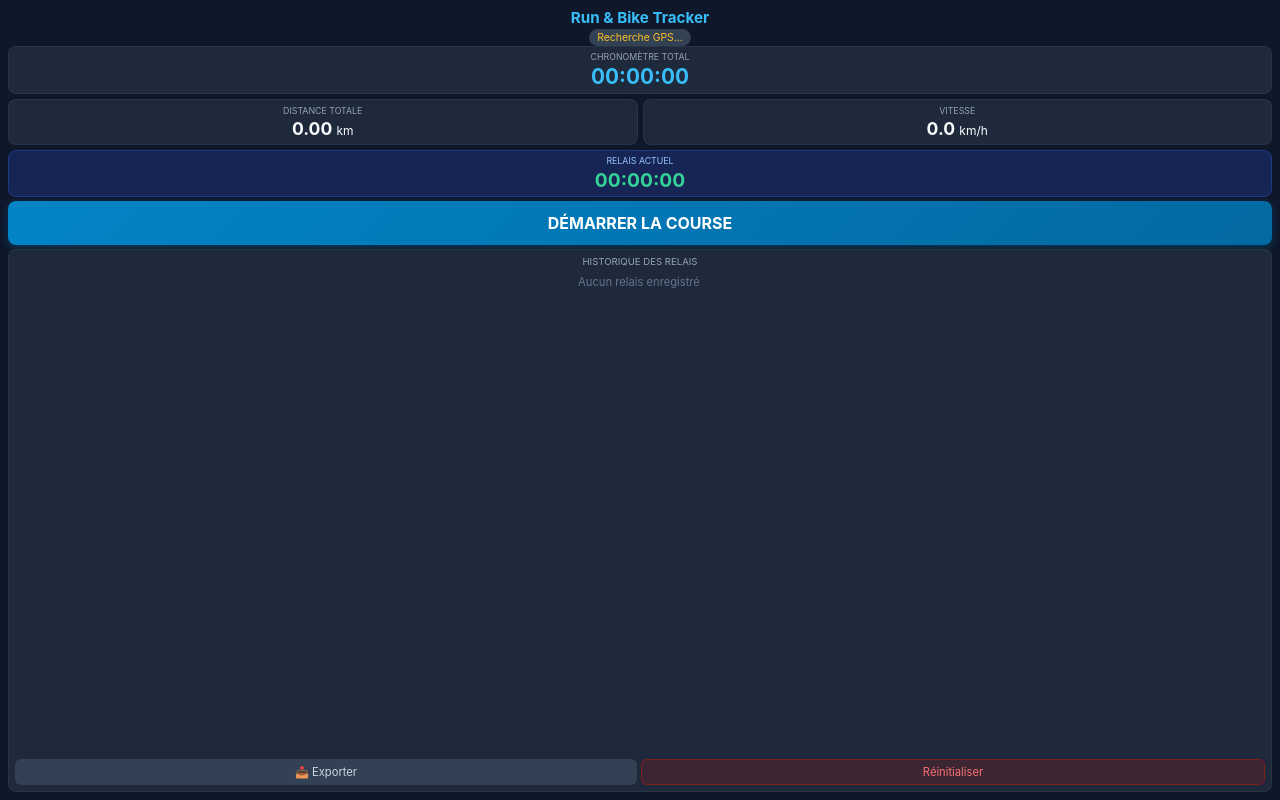
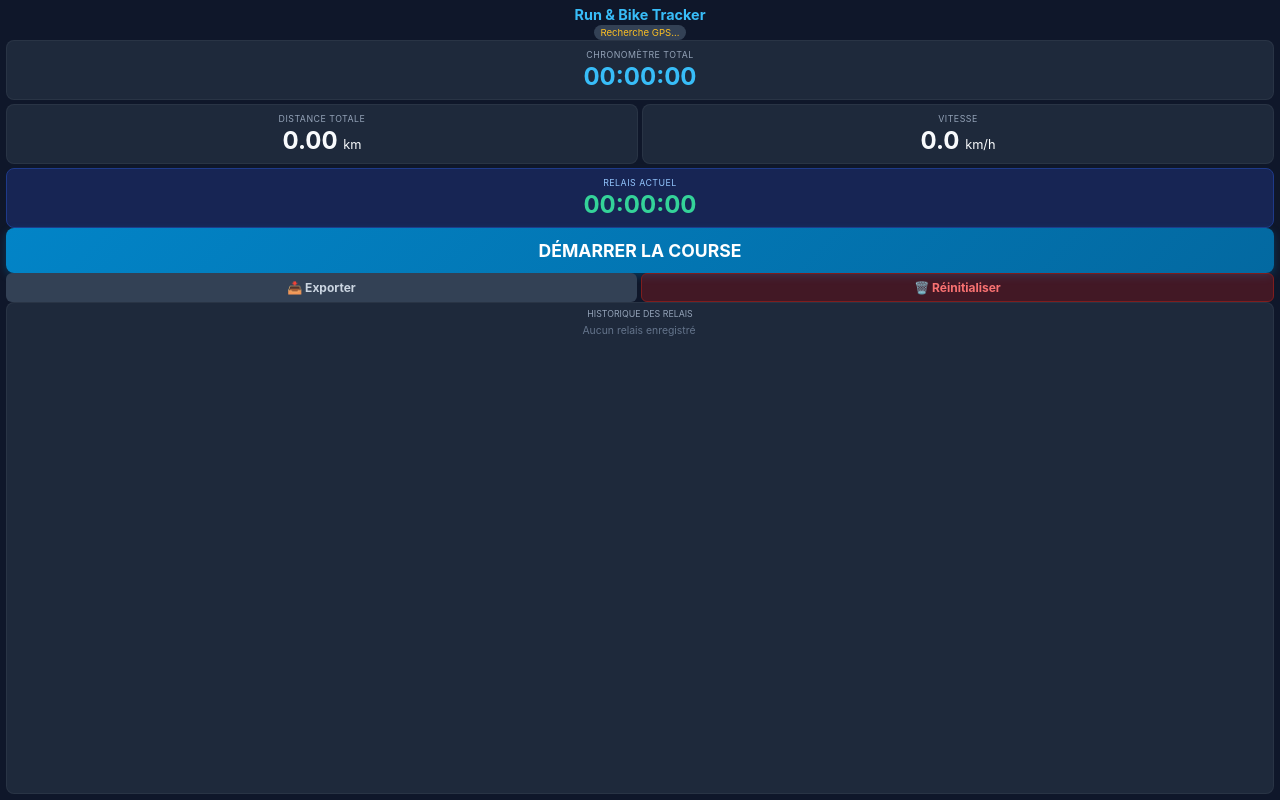
Before and after one commit to pierimel/Court_et_pedale, a plain HTML site: page index.html in a window 1280 px wide. Drawn offline with Linux system fonts and the light colour scheme.

Commit message:
Update index.html

```diff
--- a/index.html
+++ b/index.html
@@ -18,7 +18,7 @@
             flex-direction: column;
             height: 100vh;
             justify-content: space-between;
-            padding: 8px;
+            padding: 6px;
             overflow: hidden;
         }
         header {
@@ -29,13 +29,13 @@
             gap: 2px;
         }
         h1 {
-            font-size: 0.95rem;
+            font-size: 0.9rem;
             color: #38bdf8;
         }
         .gps-badge {
-            font-size: 0.65rem;
-            padding: 2px 8px;
-            border-radius: 10px;
+            font-size: 0.6rem;
+            padding: 2px 6px;
+            border-radius: 8px;
             background: #334155;
             color: #fbbf24;
         }
@@ -47,49 +47,53 @@
             background: #7f1d1d;
             color: #f87171;
         }
-        /* Masqué par défaut, apparaît uniquement si le GPS décroche */
         .retry-btn {
             display: none;
             margin-top: 2px;
-            padding: 3px 10px;
-            font-size: 0.7rem;
+            padding: 2px 8px;
+            font-size: 0.65rem;
             font-weight: bold;
             background: #b91c1c;
             color: white;
             border: none;
-            border-radius: 6px;
+            border-radius: 4px;
             cursor: pointer;
         }
+        /* Tableau de bord optimisé grand format et plein largeur */
         .dashboard {
-            display: grid;
-            grid-template-columns: 1fr 1fr;
-            gap: 5px;
+            display: flex;
+            flex-direction: column;
+            gap: 4px;
         }
         .card {
             background: #1e293b;
-            padding: 5px;
+            padding: 8px 12px;
             border-radius: 8px;
             text-align: center;
             border: 1px solid rgba(255, 255, 255, 0.05);
+            width: 100%;
         }
         .card-title {
             font-size: 0.55rem;
             color: #94a3b8;
             text-transform: uppercase;
             margin-bottom: 2px;
+            letter-spacing: 0.5px;
         }
         .card-value {
-            font-size: 1.1rem;
+            font-size: 1.5rem;
             font-weight: bold;
         }
-        .card.full {
-            grid-column: span 2;
+        .row-cards {
+            display: grid;
+            grid-template-columns: 1fr 1fr;
+            gap: 4px;
         }
-        /* Le gros bouton de relais placé haut et bien visible */
+        /* Gros bouton de relais */
         .big-btn {
             width: 100%;
             padding: 12px;
-            font-size: 1rem;
+            font-size: 1.1rem;
             font-weight: bold;
             border: none;
             border-radius: 8px;
@@ -97,16 +101,36 @@
             color: white;
             background: linear-gradient(135deg, #0284c7, #0369a1);
             box-shadow: 0 3px 8px rgba(2, 132, 199, 0.3);
-            margin: 4px 0;
         }
         .big-btn:active {
             transform: scale(0.98);
         }
-        /* Historique occupant toute la fin de la page */
+        /* Boutons d'action toujours visibles */
+        .footer-actions {
+            display: flex;
+            gap: 4px;
+        }
+        .small-btn {
+            flex: 1;
+            padding: 6px;
+            font-size: 0.75rem;
+            font-weight: bold;
+            border: none;
+            border-radius: 6px;
+            background: #334155;
+            color: #cbd5e1;
+            cursor: pointer;
+        }
+        .small-btn.danger {
+            background: rgba(185, 28, 28, 0.3);
+            color: #f87171;
+            border: 1px solid #7f1d1d;
+        }
+        /* Historique scrollable compact en bas */
         .history-section {
             background: #1e293b;
             border-radius: 8px;
-            padding: 6px;
+            padding: 5px;
             flex-grow: 1;
             display: flex;
             flex-direction: column;
@@ -114,10 +138,10 @@
             border: 1px solid rgba(255, 255, 255, 0.05);
         }
         .history-title {
-            font-size: 0.6rem;
+            font-size: 0.55rem;
             color: #94a3b8;
             text-transform: uppercase;
-            margin-bottom: 3px;
+            margin-bottom: 2px;
             text-align: center;
         }
         .history-list {
@@ -134,28 +158,8 @@
             justify-content: space-between;
             align-items: center;
             background: #334155;
-            padding: 5px 8px;
+            padding: 4px 8px;
             border-radius: 6px;
-        }
-        .footer-actions {
-            display: flex;
-            gap: 4px;
-            margin-top: 4px;
-        }
-        .small-btn {
-            flex: 1;
-            padding: 5px;
-            font-size: 0.7rem;
-            border: none;
-            border-radius: 6px;
-            background: #334155;
-            color: #cbd5e1;
-            cursor: pointer;
-        }
-        .small-btn.danger {
-            background: rgba(185, 28, 28, 0.2);
-            color: #f87171;
-            border: 1px solid #7f1d1d;
         }
     </style>
 </head>
@@ -168,36 +172,45 @@
     </header>
 
     <div class="dashboard">
-        <div class="card full" style="padding: 4px;">
+        <!-- 1. Chrono Total (Plein écran) -->
+        <div class="card">
             <div class="card-title">Chronomètre Total</div>
-            <div class="card-value" id="total-chrono" style="color:#38bdf8; font-size: 1.3rem;">00:00:00</div>
+            <div class="card-value" id="total-chrono" style="color:#38bdf8;">00:00:00</div>
         </div>
-        <div class="card">
-            <div class="card-title">Distance Totale</div>
-            <div class="card-value"><span id="total-distance">0.00</span> <span style="font-size:0.75rem; font-weight:normal;">km</span></div>
+
+        <!-- 2. Distance et Vitesse côte à côte -->
+        <div class="row-cards">
+            <div class="card">
+                <div class="card-title">Distance Totale</div>
+                <div class="card-value"><span id="total-distance">0.00</span> <span style="font-size:0.8rem; font-weight:normal;">km</span></div>
+            </div>
+            <div class="card">
+                <div class="card-title">Vitesse</div>
+                <div class="card-value"><span id="current-speed">0.0</span> <span style="font-size:0.8rem; font-weight:normal;">km/h</span></div>
+            </div>
         </div>
-        <div class="card">
-            <div class="card-title">Vitesse</div>
-            <div class="card-value"><span id="current-speed">0.0</span> <span style="font-size:0.75rem; font-weight:normal;">km/h</span></div>
-        </div>
-        <div class="card full" style="background: #172554; border-color: #1e3a8a; padding: 4px;">
+
+        <!-- 3. Relais Actuel (Plein écran mis en valeur) -->
+        <div class="card" style="background: #172554; border-color: #1e3a8a;">
             <div class="card-title" id="relais-title" style="color: #93c5fd;">Relais actuel</div>
-            <div class="card-value" id="relais-chrono" style="color:#34d399; font-size: 1.2rem;">00:00:00</div>
+            <div class="card-value" id="relais-chrono" style="color:#34d399;">00:00:00</div>
         </div>
     </div>
 
-    <!-- Le bouton de passage de relais est maintenant juste sous le tableau de bord -->
+    <!-- Gros bouton de passage de relais -->
     <button class="big-btn" id="btn-toggle" onclick="handleMainAction()">DÉMARRER LA COURSE</button>
 
-    <!-- Historique des relais scrollable occupant la fin de page -->
+    <!-- Boutons d'export et reset toujours accessibles -->
+    <div class="footer-actions">
+        <button class="small-btn" onclick="exportData()">📥 Exporter</button>
+        <button class="small-btn danger" onclick="resetAll()">🗑️ Réinitialiser</button>
+    </div>
+
+    <!-- Historique des relais en bas -->
     <div class="history-section">
         <div class="history-title">Historique des relais</div>
         <div class="history-list" id="history-list">
-            <div style="color: #64748b; text-align: center; font-size: 0.7rem; margin-top: 5px;">Aucun relais enregistré</div>
-        </div>
-        <div class="footer-actions">
-            <button class="small-btn" onclick="exportData()">📥 Exporter</button>
-            <button class="small-btn danger" onclick="resetAll()">Réinitialiser</button>
+            <div style="color: #64748b; text-align: center; font-size: 0.65rem; margin-top: 3px;">Aucun relais enregistré</div>
         </div>
     </div>
 
@@ -267,7 +280,7 @@
                 (position) => {
                     gpsStatusEl.textContent = "GPS Connecté (±" + Math.round(position.coords.accuracy) + "m)";
                     gpsStatusEl.className = "gps-badge active";
-                    gpsRetryBtn.style.display = "none"; // Cache le bouton si le GPS fonctionne
+                    gpsRetryBtn.style.display = "none";
 
                     const { latitude, longitude, speed } = position.coords;
                     if (speed !== null && speed >= 0) {
@@ -287,7 +300,7 @@
                 (error) => {
                     gpsStatusEl.textContent = "GPS déconnecté / Erreur";
                     gpsStatusEl.className = "gps-badge error";
-                    gpsRetryBtn.style.display = "block"; // Affiche le bouton uniquement en cas de panne
+                    gpsRetryBtn.style.display = "block";
                 },
                 options
             );
@@ -397,7 +410,7 @@
                 currentSpeedEl.textContent = "0.0";
                 relaisChronoEl.textContent = "00:00:00";
                 relaisTitleEl.textContent = "Relais actuel";
-                historyListEl.innerHTML = '<div style="color: #64748b; text-align: center; font-size: 0.7rem; margin-top: 5px;">Aucun relais enregistré</div>';
+                historyListEl.innerHTML = '<div style="color: #64748b; text-align: center; font-size: 0.65rem; margin-top: 3px;">Aucun relais enregistré</div>';
 
                 gpsStatusEl.textContent = "Recherche GPS...";
                 gpsStatusEl.className = "gps-badge";
```
